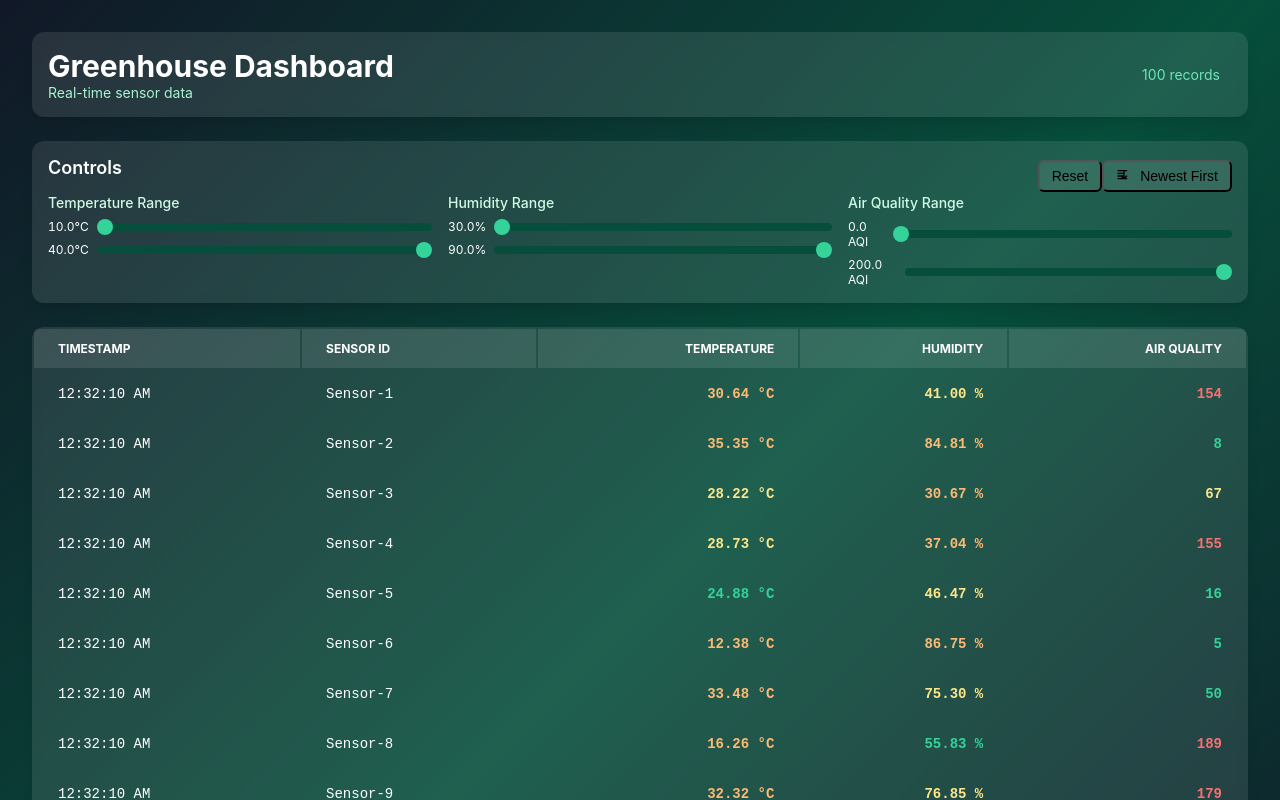
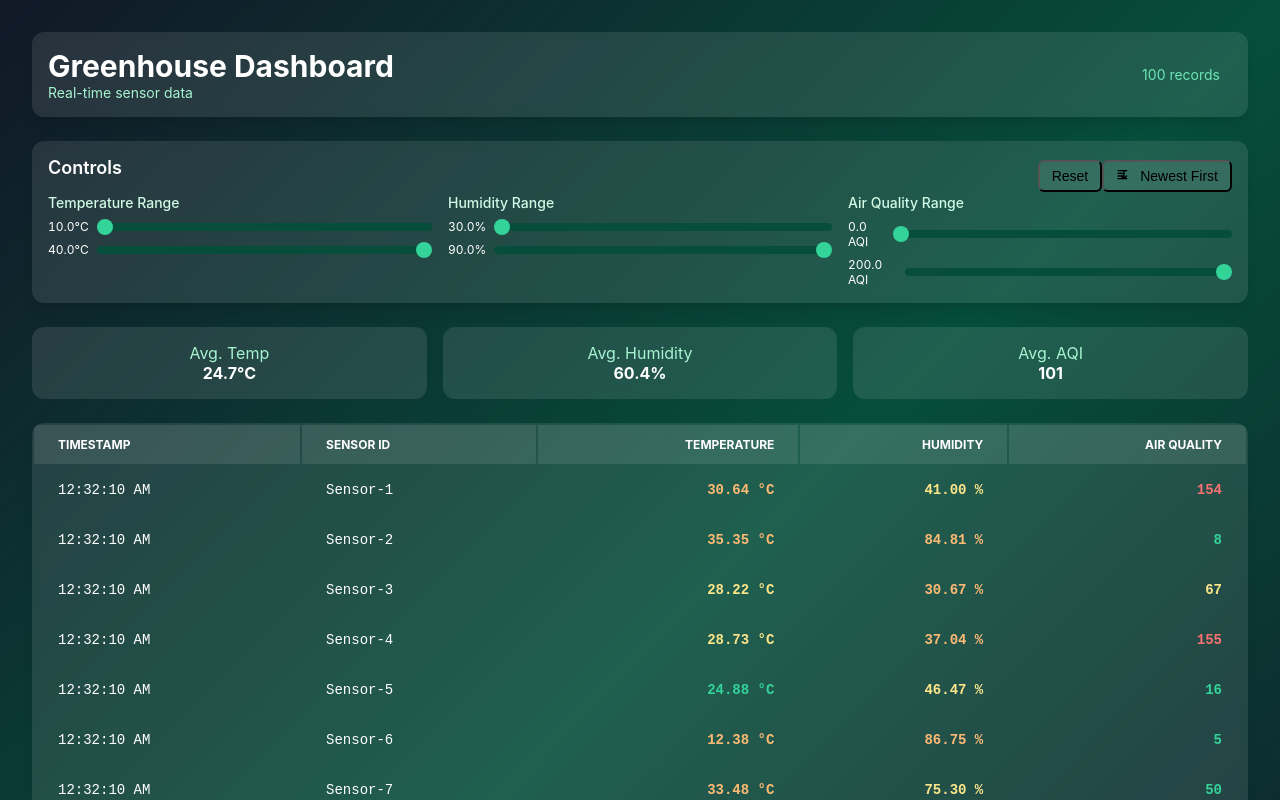
Before and after one commit to GrantOkawa/greenhouse-sensor-dashboard, a React (Create React App) app: page / in a window 1280 px wide. Shown: the top 800 px of the page. Built offline with nearby package versions, Linux system fonts and the light colour scheme; the HTML template or start-up script is replaced by a standard one.

Commit message:
Added summary card

```diff
--- a/src/components/Dashboard.tsx
+++ b/src/components/Dashboard.tsx
@@ -5,6 +5,7 @@ import Header from "./Header";
 import FilterControls from "./FilterControls";
 import DataTable from "./DataTable";
 import Pagination from "./Pagination";
+import SummaryCard from "./SummaryCard";
 
 // Constants moved to top for better maintainability
 const ITEMS_PER_PAGE = 15;
@@ -83,6 +84,29 @@ const Dashboard = () => {
     return allData.filter((data) => isDataWithinFilters(data, filters));
   }, [allData, filters, isDataWithinFilters]);
 
+  // Summary statistics computation
+  const summaryStats = useMemo(() => {
+    if (filteredData.length === 0) {
+      return { avgTemp: 0, avgHumidity: 0, avgAqi: 0 };
+    }
+
+    const totals = filteredData.reduce(
+      (acc, data) => {
+        acc.temp += data.temperature;
+        acc.humidity += data.humidity;
+        acc.aqi += data.airQuality;
+        return acc;
+      },
+      { temp: 0, humidity: 0, aqi: 0 }
+    );
+
+    return {
+      avgTemp: totals.temp / filteredData.length,
+      avgHumidity: totals.humidity / filteredData.length,
+      avgAqi: totals.aqi / filteredData.length,
+    };
+  }, [filteredData]);
+
   // Sorted data computation
   const sortedData = useMemo(() => {
     return sortDataByTimestamp(filteredData, sortOrder);
@@ -134,6 +158,7 @@ const Dashboard = () => {
           onSortToggle={handleSortToggle}
           onReset={handleResetFilters}
         />
+        <SummaryCard stats={summaryStats} />
         <DataTable data={paginatedData} />
         <Pagination
           currentPage={currentPage}
--- /dev/null
+++ b/src/components/SummaryCard.tsx
@@ -0,0 +1,26 @@
+import React from 'react';
+
+interface SummaryStats {
+  avgTemp: number;
+  avgHumidity: number;
+  avgAqi: number;
+}
+
+const SummaryCard: React.FC<{ stats: SummaryStats }> = ({ stats }) => (
+  <div className="grid grid-cols-3 gap-4 mb-6 text-center">
+    <div className="bg-white-10 p-4 rounded-xl">
+      <p className="text-green-200 text-sm">Avg. Temp</p>
+      <p className="text-2xl font-bold">{stats.avgTemp.toFixed(1)}°C</p>
+    </div>
+    <div className="bg-white-10 p-4 rounded-xl">
+      <p className="text-green-200 text-sm">Avg. Humidity</p>
+      <p className="text-2xl font-bold">{stats.avgHumidity.toFixed(1)}%</p>
+    </div>
+    <div className="bg-white-10 p-4 rounded-xl">
+      <p className="text-green-200 text-sm">Avg. AQI</p>
+      <p className="text-2xl font-bold">{stats.avgAqi.toFixed(0)}</p>
+    </div>
+  </div>
+);
+
+export default SummaryCard;
```
